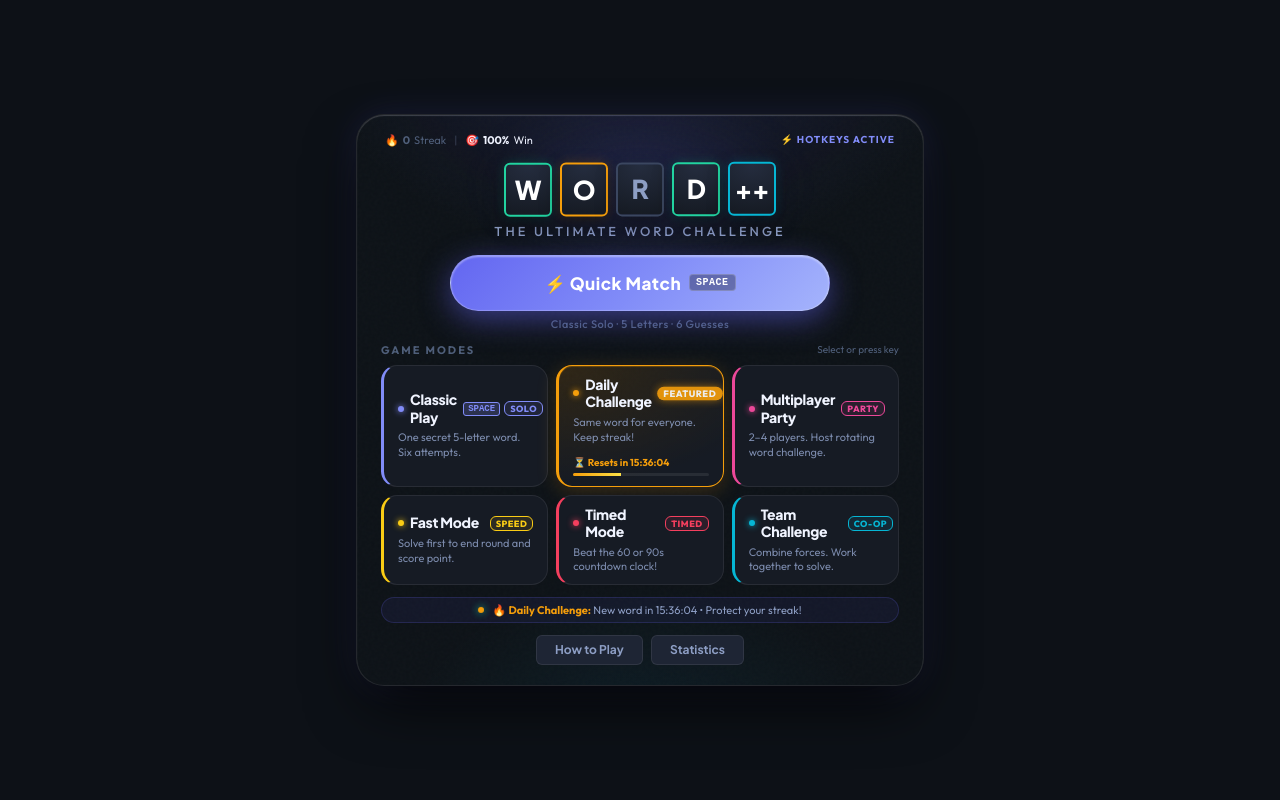
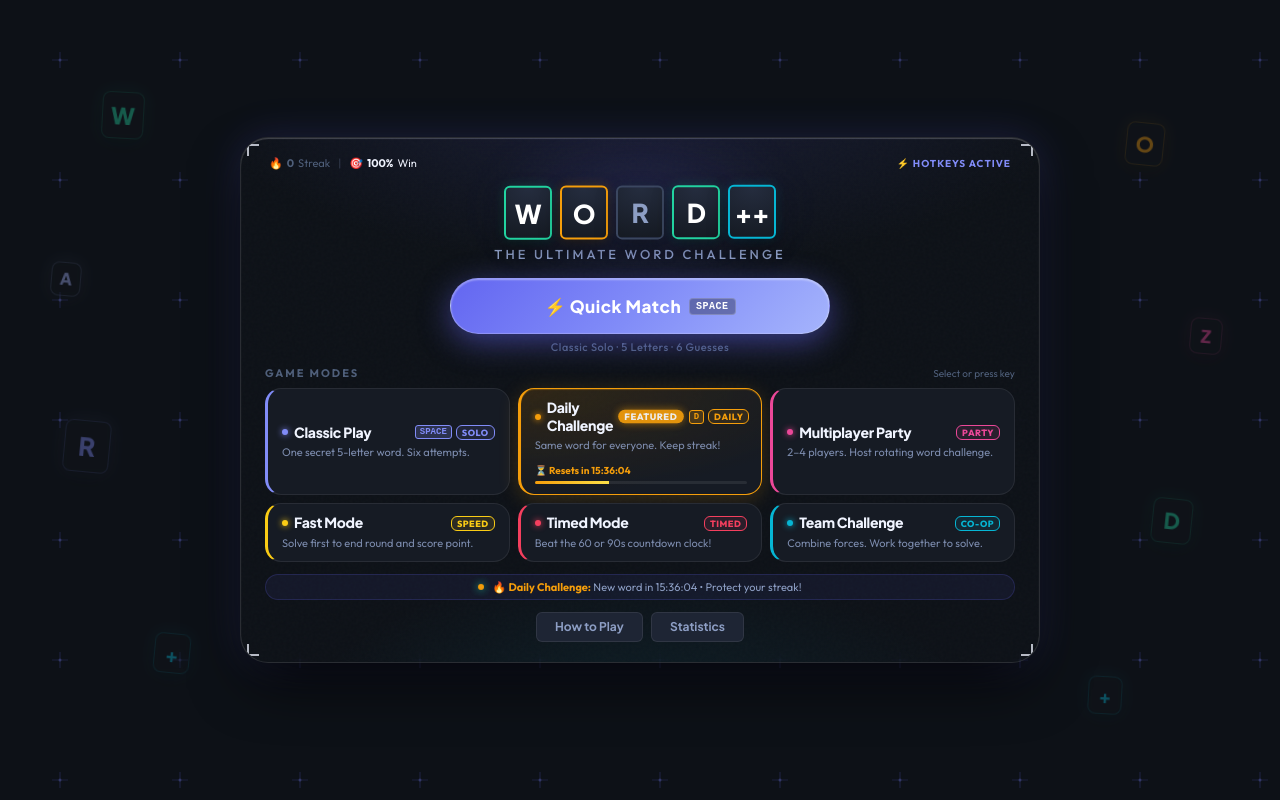
Before and after one commit to bopvinh/Xapxam, a React (Vite) app: page / in a window 1280 px wide. Built offline with nearby package versions, Linux system fonts and the light colour scheme.

Commit message:
feat(ui): add animated floating vector alphabet background, coordinate reticles, and tactical corner HUD brackets

```diff
--- a/src/App.tsx
+++ b/src/App.tsx
@@ -26,6 +26,7 @@ import { SpeedBlitzModal } from './components/SpeedBlitzModal';
 import { ShareModal } from './components/ShareModal';
 import { MasteryStatsModal } from './components/MasteryStatsModal';
 import { LeaderboardModal } from './components/LeaderboardModal';
+import { VectorBackground } from './components/VectorBackground';
 
 const DEFAULT_STATS: PlayerStats = {
   gamesPlayed: 0,
@@ -501,6 +502,7 @@ export const App: React.FC = () => {
 
   return (
     <div className={`app-container ${colorBlindMode ? 'cb-theme' : ''}`}>
+      <VectorBackground />
       {activeMode && (
         <Header
           mode={activeMode}
--- a/src/components/MainMenu.tsx
+++ b/src/components/MainMenu.tsx
@@ -188,6 +188,12 @@ export const MainMenu: React.FC<MainMenuProps> = ({
 
   return (
     <div className="main-menu-container animate-scale">
+      {/* ── Precision Vector Corner Reticle Brackets ───────── */}
+      <div className="vector-corner-tl" aria-hidden="true" />
+      <div className="vector-corner-tr" aria-hidden="true" />
+      <div className="vector-corner-bl" aria-hidden="true" />
+      <div className="vector-corner-br" aria-hidden="true" />
+
       {/* ── Top Ribbon Stats ─────────────────────────────── */}
       <div style={{ display: 'flex', justifyContent: 'space-between', alignItems: 'center', fontSize: '11px', color: 'var(--text-secondary)', padding: '0 4px' }}>
         <div style={{ display: 'flex', alignItems: 'center', gap: '8px' }}>
--- /dev/null
+++ b/src/components/VectorBackground.tsx
@@ -0,0 +1,61 @@
+import React from 'react';
+
+interface FloatingLetter {
+  char: string;
+  x: string;
+  y: string;
+  size: number;
+  duration: number;
+  delay: number;
+  color: string;
+}
+
+const LETTERS: FloatingLetter[] = [
+  { char: 'W', x: '8%', y: '15%', size: 42, duration: 8, delay: 0, color: '#22d3a0' },
+  { char: 'O', x: '88%', y: '18%', size: 38, duration: 10, delay: 1, color: '#f59e0b' },
+  { char: 'R', x: '5%', y: '55%', size: 46, duration: 9, delay: 2, color: '#818cf8' },
+  { char: 'D', x: '90%', y: '65%', size: 40, duration: 11, delay: 0.5, color: '#22d3a0' },
+  { char: '+', x: '12%', y: '82%', size: 36, duration: 7, delay: 1.5, color: '#06b6d4' },
+  { char: '+', x: '85%', y: '86%', size: 34, duration: 9.5, delay: 3, color: '#06b6d4' },
+  { char: 'A', x: '4%', y: '35%', size: 30, duration: 8.5, delay: 2.5, color: '#a5b4fc' },
+  { char: 'Z', x: '93%', y: '42%', size: 32, duration: 10.5, delay: 1.8, color: '#ec4899' },
+];
+
+export const VectorBackground: React.FC = () => {
+  return (
+    <div className="vector-background-root" aria-hidden="true">
+      {/* ── Ambient Coordinate Reticles ───────────────────────── */}
+      <svg className="vector-grid-overlay" width="100%" height="100%">
+        <defs>
+          <pattern id="vector-crosshair-pattern" width="120" height="120" patternUnits="userSpaceOnUse">
+            <path d="M 60 52 L 60 68 M 52 60 L 68 60" stroke="rgba(99, 102, 241, 0.18)" strokeWidth="1.2" />
+            <circle cx="60" cy="60" r="1.5" fill="rgba(129, 140, 248, 0.25)" />
+          </pattern>
+        </defs>
+        <rect width="100%" height="100%" fill="url(#vector-crosshair-pattern)" />
+      </svg>
+
+      {/* ── Floating Translucent Letter Tiles ─────────────────── */}
+      {LETTERS.map(({ char, x, y, size, duration, delay, color }, i) => (
+        <div
+          key={i}
+          className="floating-vector-letter"
+          style={{
+            left: x,
+            top: y,
+            width: `${size}px`,
+            height: `${size * 1.12}px`,
+            fontSize: `${size * 0.55}px`,
+            animationDuration: `${duration}s`,
+            animationDelay: `${delay}s`,
+            borderColor: `${color}40`,
+            color: color,
+            boxShadow: `0 8px 24px rgba(0, 0, 0, 0.4), 0 0 16px ${color}22`,
+          }}
+        >
+          <span className="floating-char">{char}</span>
+        </div>
+      ))}
+    </div>
+  );
+};
--- a/src/styles/global.css
+++ b/src/styles/global.css
@@ -315,7 +315,7 @@ button:focus-visible {
   justify-content: center;
   padding: var(--space-4);
   position: relative;
-  max-width: 600px;
+  max-width: 840px;
   width: 100%;
   margin: 0 auto;
 }
@@ -390,16 +390,16 @@ button:focus-visible {
   justify-content: space-between;
   gap: var(--space-3);
   position: relative;
-  background: rgba(13, 17, 23, 0.94);
-  backdrop-filter: blur(28px);
-  -webkit-backdrop-filter: blur(28px);
-  border: 1px solid rgba(255, 255, 255, 0.1);
+  background: rgba(13, 17, 23, 0.80);
+  backdrop-filter: blur(24px);
+  -webkit-backdrop-filter: blur(24px);
+  border: 1px solid rgba(255, 255, 255, 0.12);
   border-radius: var(--radius-xl);
   padding: 18px 24px;
   box-shadow:
     0 24px 60px -12px rgba(0, 0, 0, 0.9),
-    0 0 35px rgba(99, 102, 241, 0.15),
-    inset 0 1px 1px rgba(255, 255, 255, 0.2);
+    0 0 40px rgba(99, 102, 241, 0.20),
+    inset 0 1px 1px rgba(255, 255, 255, 0.22);
   overflow: hidden;
 }
 
@@ -2387,3 +2387,72 @@ button:focus-visible {
   transform: translateX(0);
   color: var(--accent-bright);
 }
+
+/* ============================================================
+   VECTOR BACKGROUND LAYER & ANIMATED FLOATING GLYPHS
+   ============================================================ */
+.vector-background-root {
+  position: fixed;
+  inset: 0;
+  pointer-events: none;
+  z-index: 0;
+  overflow: hidden;
+}
+
+.vector-grid-overlay {
+  position: absolute;
+  inset: 0;
+  width: 100%;
+  height: 100%;
+  pointer-events: none;
+}
+
+.floating-vector-letter {
+  position: absolute;
+  display: flex;
+  align-items: center;
+  justify-content: center;
+  font-family: var(--font-display);
+  font-weight: 800;
+  border: 1.5px solid;
+  border-radius: 8px;
+  background: rgba(13, 17, 23, 0.55);
+  backdrop-filter: blur(4px);
+  user-select: none;
+  animation: float-drift infinite ease-in-out alternate;
+  opacity: 0.38;
+  transition: opacity 0.3s ease;
+}
+
+@keyframes float-drift {
+  0% {
+    transform: translateY(0px) rotate(0deg);
+  }
+  50% {
+    transform: translateY(-22px) rotate(6deg);
+  }
+  100% {
+    transform: translateY(-44px) rotate(-4deg);
+  }
+}
+
+/* Tactical Vector Corner Ticks */
+.vector-corner-tl, .vector-corner-tr, .vector-corner-bl, .vector-corner-br {
+  position: absolute;
+  width: 12px;
+  height: 12px;
+  border-color: var(--accent-bright);
+  pointer-events: none;
+  opacity: 0.75;
+  transition: opacity 0.3s ease, transform 0.3s ease;
+}
+
+.vector-corner-tl { top: 6px; left: 6px; border-top: 2px solid; border-left: 2px solid; }
+.vector-corner-tr { top: 6px; right: 6px; border-top: 2px solid; border-right: 2px solid; }
+.vector-corner-bl { bottom: 6px; left: 6px; border-bottom: 2px solid; border-left: 2px solid; }
+.vector-corner-br { bottom: 6px; right: 6px; border-bottom: 2px solid; border-right: 2px solid; }
+
+.main-menu-container:hover .vector-corner-tl { transform: translate(-2px, -2px); opacity: 1; }
+.main-menu-container:hover .vector-corner-tr { transform: translate(2px, -2px); opacity: 1; }
+.main-menu-container:hover .vector-corner-bl { transform: translate(-2px, 2px); opacity: 1; }
+.main-menu-container:hover .vector-corner-br { transform: translate(2px, 2px); opacity: 1; }
```
